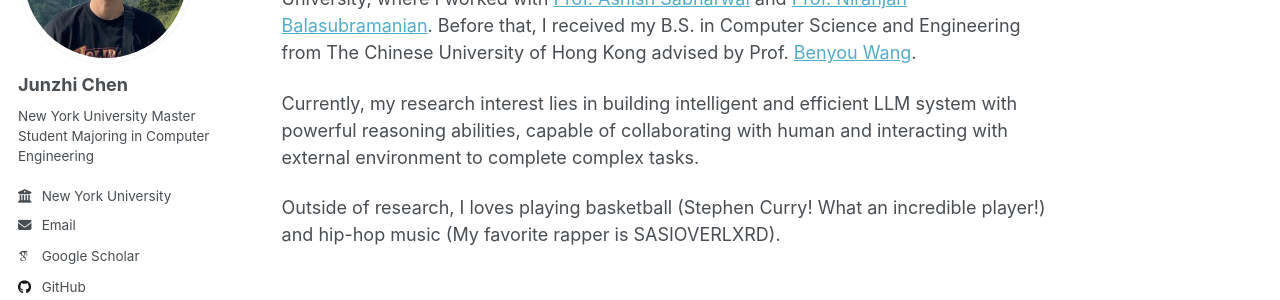
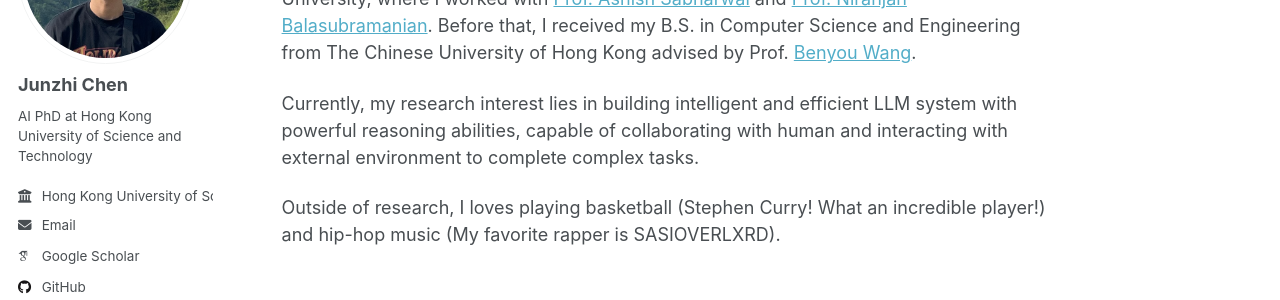
Before and after one commit to szjiozi/szjiozi.github.io, a Jekyll site: the page built from _pages/about.md, in a window 1280 px wide. Shown: the part 210-510 px from the top of the page. Built offline with Jekyll 4.4.1, drawn with Linux system fonts in a browser that asks for light colours; some web fonts are replaced; a script that is not in the unit is left out.

```diff
--- a/_config.yml
+++ b/_config.yml
@@ -25,11 +25,11 @@ author:
   avatar           : "profile.png"
   name             : "Junzhi Chen"
   pronouns         : # example: "she/her"
-  bio              : "New York University Master Student Majoring in Computer Engineering"
+  bio              : "AI PhD at Hong Kong University of Science and Technology"
   location         : # "New York"
-  employer         : "New York University"
+  employer         : "Hong Kong University of Science and Technology"
   uri              : # URL
-  email            : "jc13140@nyu.edu"
+  email            : "szjiozi1130@gmail.com"
 
   # Academic websites
   academia         : # URL
```
